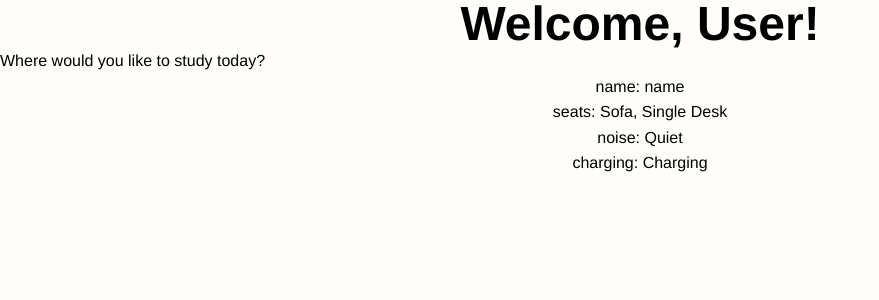
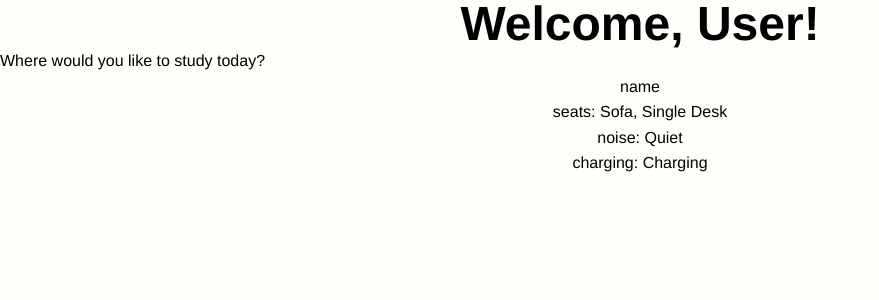
Before and after one commit to nhnong/NVZ, a Next.js app: page / in a window 1280 px wide. Shown: the top 300 px of the page, without its empty margins (0-879 px from the left). Built offline with nearby package versions, Linux system fonts and the light colour scheme.

Commit message:
page.tsx can now loop through libraries and print them out

```diff
--- a/app/page.tsx
+++ b/app/page.tsx
@@ -11,10 +11,14 @@ export default function Home() {
       </h1>
       <p>Where would you like to study today?</p>
       <div className="text-center">
-        <p>name: {libraries[0].name}</p>
-        <p>seats: {libraries[0].seat.join(", ")}</p>
-        <p>noise: {libraries[0].noise.join(", ")}</p>
-        <p>charging: {libraries[0].charging}</p>
+        {libraries.map((lib) => (
+          <div key={lib.name}>
+            <h2>{lib.name}</h2>
+            <p>seats: {lib.seat.join(", ")}</p>
+            <p>noise: {lib.noise.join(", ")}</p>
+            <p>charging: {lib.charging}</p>
+          </div>
+        ))}
       </div>
     </main>
   );
```
